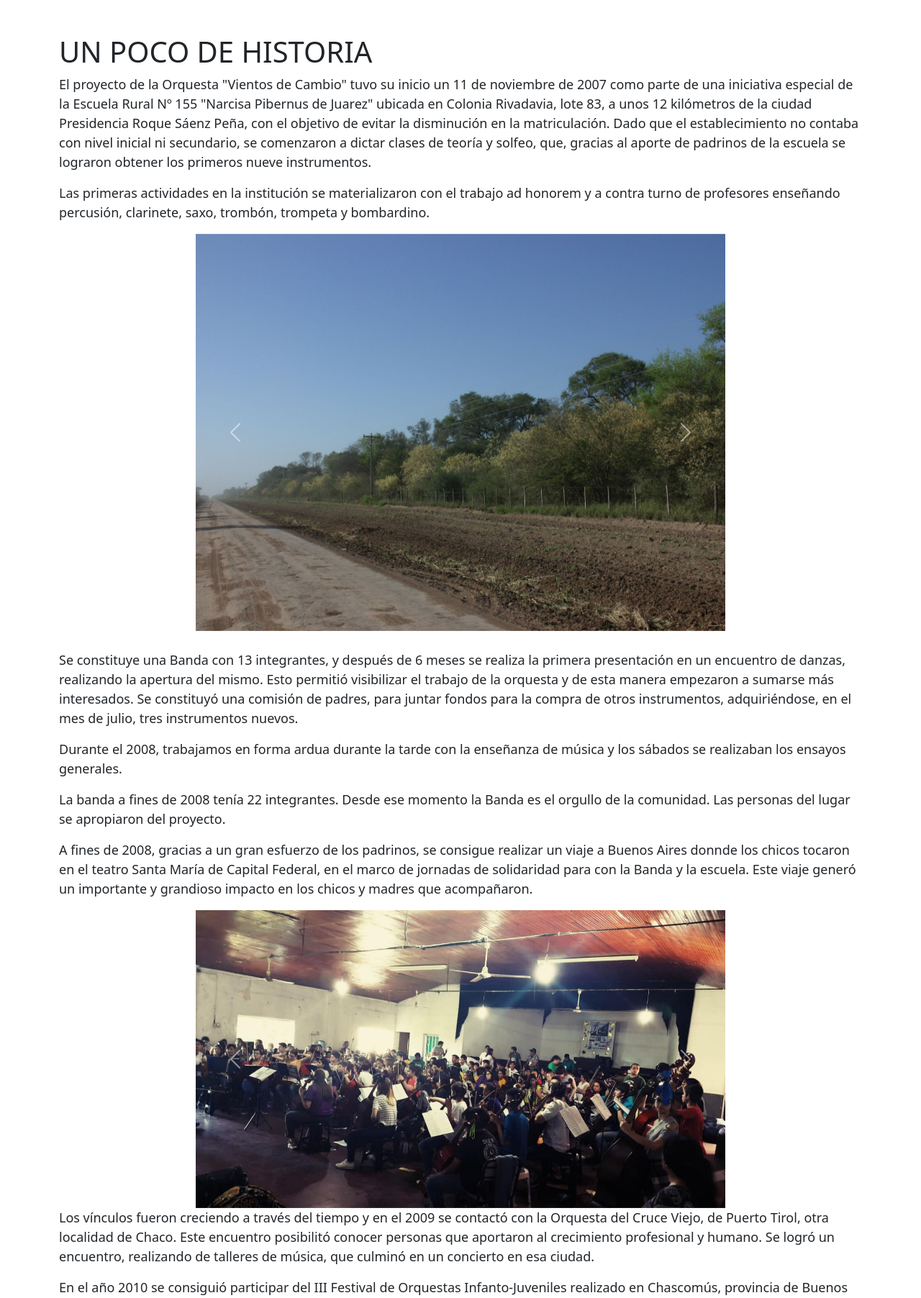
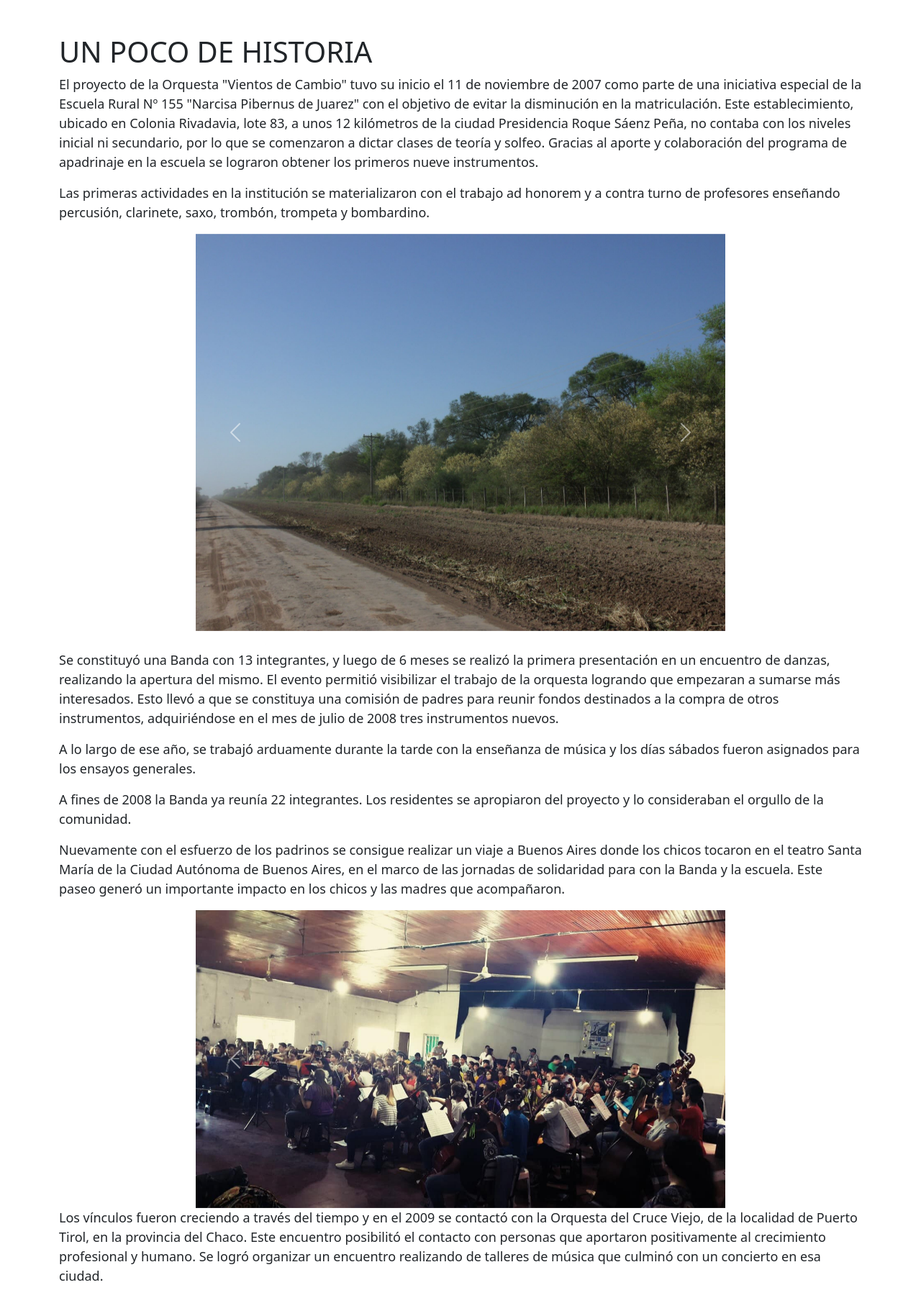
Before and after one commit to llalexis90ll/Proyecto-7, a Django app: page /NUESTRA_HISTORIA in a window 1280 px wide. Shown: the part 146-1950 px from the top of the page at 72% size. Run offline with Django 4.2, Linux system fonts and the light colour scheme.

Commit message:
Algunos datos en Nuestra Historia

```diff
--- a/Proj_finalE7/blog/templates/NUESTRA_HISTORIA.html
+++ b/Proj_finalE7/blog/templates/NUESTRA_HISTORIA.html
@@ -5,9 +5,9 @@
     <div class="container text-center"></div>
     <h1>UN POCO DE HISTORIA </h1>
     <div class="bd-example">
-    <div class="text-left"><font size=4>
+    <div class="text-align-justify"><font size=4>
 
-        <p>El proyecto de la Orquesta "Vientos de Cambio" tuvo su inicio un 11 de noviembre de 2007 como parte de una iniciativa especial de la Escuela Rural Nº 155 "Narcisa Pibernus de Juarez" ubicada en Colonia Rivadavia, lote 83, a unos 12 kilómetros de la ciudad Presidencia Roque Sáenz Peña, con el objetivo de evitar la disminución en la matriculación. Dado que el establecimiento no contaba con nivel inicial ni secundario, se comenzaron a dictar clases de teoría y solfeo, que, gracias al aporte de padrinos de la escuela se lograron obtener los primeros nueve instrumentos.</p>
+        <p>El proyecto de la Orquesta "Vientos de Cambio" tuvo su inicio el 11 de noviembre de 2007 como parte de una iniciativa especial de la Escuela Rural Nº 155 "Narcisa Pibernus de Juarez" con el objetivo de evitar la disminución en la matriculación. Este establecimiento, ubicado en Colonia Rivadavia, lote 83, a unos 12 kilómetros de la ciudad Presidencia Roque Sáenz Peña, no contaba con los niveles inicial ni secundario, por lo que se comenzaron a dictar clases de teoría y solfeo. Gracias al aporte y colaboración del programa de apadrinaje en la escuela se lograron obtener los primeros nueve instrumentos.</p>
         <p>Las primeras actividades en la institución se materializaron con el trabajo ad honorem y a contra turno de profesores enseñando percusión, clarinete, saxo, trombón, trompeta y bombardino.</p>
         <div class="row justify-content-center">
          <div class="col-8">
@@ -40,10 +40,10 @@
         </div>
 
         <br>
-        <p>Se constituye una Banda con 13 integrantes, y después de 6 meses se realiza la primera presentación en un encuentro de danzas, realizando la apertura del mismo. Esto permitió visibilizar el trabajo de la orquesta y de esta manera empezaron a sumarse más interesados. Se constituyó una comisión de padres, para juntar fondos para la compra de otros instrumentos, adquiriéndose, en el mes de julio, tres instrumentos nuevos.</p>
-        <p>Durante el 2008, trabajamos en forma ardua durante la tarde con la enseñanza de música y los sábados se realizaban los ensayos generales.</p>
-        <p>La banda a fines de 2008 tenía 22 integrantes. Desde ese momento la Banda es el orgullo de la comunidad. Las personas del lugar  se apropiaron del proyecto.</p>
-        <p>A fines de 2008, gracias a un gran esfuerzo de los padrinos, se consigue realizar un viaje a Buenos Aires donnde los chicos tocaron en el teatro Santa María de Capital Federal, en el marco de jornadas de solidaridad para con la Banda y la escuela. Este viaje generó un importante y grandioso impacto en los chicos y madres que acompañaron.</p>
+        <p>Se constituyó una Banda con 13 integrantes, y luego de 6 meses se realizó la primera presentación en un encuentro de danzas, realizando la apertura del mismo. El evento permitió visibilizar el trabajo de la orquesta logrando que empezaran a sumarse más interesados. Esto llevó a que se constituya una comisión de padres para reunir fondos destinados a la compra de otros instrumentos, adquiriéndose en el mes de julio de 2008 tres instrumentos nuevos.</p>
+        <p>A lo largo de ese año, se trabajó arduamente durante la tarde con la enseñanza de música y los días sábados fueron asignados para los ensayos generales.</p>
+        <p>A fines de 2008 la Banda ya reunía 22 integrantes. Los residentes se apropiaron del proyecto y lo consideraban el orgullo de la comunidad.</p>
+        <p>Nuevamente con el esfuerzo de los padrinos se consigue realizar un viaje a Buenos Aires donde los chicos tocaron en el teatro Santa María de la Ciudad Autónoma de Buenos Aires, en el marco de las jornadas de solidaridad para con la Banda y la escuela. Este paseo generó un importante impacto en los chicos y las madres que acompañaron.</p>
         <div class="text-center">
             <div class="row justify-content-center">
              <div class="col-8">
@@ -82,12 +82,12 @@
 
         </div>
 
-        <p>Los vínculos fueron creciendo a través del tiempo y en el 2009 se contactó con la Orquesta del Cruce Viejo, de Puerto Tirol, otra localidad de Chaco. Este encuentro posibilitó conocer personas que aportaron al crecimiento profesional y humano. Se logró un encuentro, realizando de talleres de música,  que culminó en un concierto en esa ciudad.</p>
-        <p>En el año 2010 se consiguió participar del III Festival de Orquestas Infanto-Juveniles realizado en Chascomús, provincia de Buenos Aires. Ser partícipes de este evento trajo importantes aportes a la Banda, por los conocimientos adquiridos como músicos y los vínculos creados con profesores y alumnos.</p>
-        <p>También, con el Proyecto se participó en un concurso “Nuestro Lugar” organizado por SENAF logrando un premio económico de $ 30.000. Esto permitió llevar adelante una segunda etapa de la Banda, la incorporación de instrumentos decuerdas.  En el mes de julio de ese mismo año, y con la ayuda de personas solidarias se comenzó a enseñar cuerdas.</p>
-        <p>En el mes de noviembre de ese año se organizó el primer encuentro de orquestas Infanto-Juveniles en Presidencia Roque Sáenz Peña. Recibimos la visita de referentes del Sistema de Orquestas Infantiles y Juveniles de Argentina (<a href="https://www.sistemadeorquestas.org.ar/"> SOIJAR</a>) con sede en Chascomús, quienes dictaron los cursos de capacitación para profesores de la zona y alumnos de las orquestas. Además contamos con la presencia de la orquesta del Cruce Viejo, integrantes de la orquesta de Formosa, tres violinistas de Corrientes, cuatro integrantes de una banda de Villa Angela. Fueron tres días intensivos de trabajo que culminaron con conciertos en casa de La Cultura de la ciudad de Sáenz Peña y el teatro La Usina.</p>
-        <p>En el año 2013 el Ministerio de Educación Provincial decide crear la escuela de nivel secundario Nº 197, inicialmente con modalidad bachiller pero después se consolida la modalidad en educación artísica: música, siendo la única escuela de gestión estatal en la provincia.</p>
-        <p>En los meses siguientes la actividad de la Banda se incrementó, consolidándose un grupo fuerte, tanto en lo musical como lo humano.</p>
+        <p>Los vínculos fueron creciendo a través del tiempo y en el 2009 se contactó con la Orquesta del Cruce Viejo, de la localidad de Puerto Tirol, en la provincia del Chaco. Este encuentro posibilitó el contacto con personas que aportaron positivamente al crecimiento profesional y humano. Se logró organizar un encuentro realizando de talleres de música que culminó con un concierto en esa ciudad.</p>
+        <p>En el año 2010 se consiguió participar del Tercer Festival de Orquestas Infanto-Juveniles realizado en Chascomús, provincia de Buenos Aires. Formar parte de este evento como grupo brindó importantes aportes en cuanto a los conocimientos adquiridos como músicos y los vínculos creados entre profesores y alumnos.</p>
+        <p>Además, con el Proyecto se participó en el concurso “Nuestro Lugar”, organizado por la Secretaría Nacional de Niñez, Adolescencia y Familia (SENAF) logrando un premio económico de $ 30.000. Esto permitió llevar adelante una segunda etapa de la Banda, con la incorporación de instrumentos a cuerdas.  En el mes de julio de ese mismo año, con la ayuda de personas solidarias se comenzó a enseñar cuerdas.</p>
+        <p>En noviembre de 2010 se organizó el Primer Encuentro de Orquestas Infanto-Juveniles en Presidencia Roque Sáenz Peña. Recibimos la visita de referentes del Sistema de Orquestas Infantiles y Juveniles de Argentina (<a href="https://www.sistemadeorquestas.org.ar/"> SOIJAR</a>) con sede en Chascomús, quienes dictaron los cursos de capacitación para profesores de la zona y alumnos de las orquestas. Asimismo, contamos con la presencia de la Orquesta del Cruce Viejo, integrantes de la Orquesta de Formosa, tres violinistas de Corrientes y cuatro integrantes de una banda de Villa Angela. Fueron tres días intensivos de trabajo que culminaron con conciertos en la Casa de La Cultura de la ciudad de Sáenz Peña y el Teatro La Usina.</p>
+        <p>En 2013 el Ministerio de Educación Provincial decide crear la Escuela de Educación Secundaria Nº 197 con la modalidad de bachiller. Pero luego logró consolidarse la modalidad en educación artísica música, siendo la única escuela de gestión estatal en la provincia.</p>
+        <p>A lo largo de todo ese año la actividad de la Banda se incrementó, consolidando un grupo unido tanto en lo musical como en lo humano.</p>
         <p>Actualmente la Banda cuenta con 68 integrantes que estudian e interpretan, al menos, un instrumento</p>
         <br>
 
```
